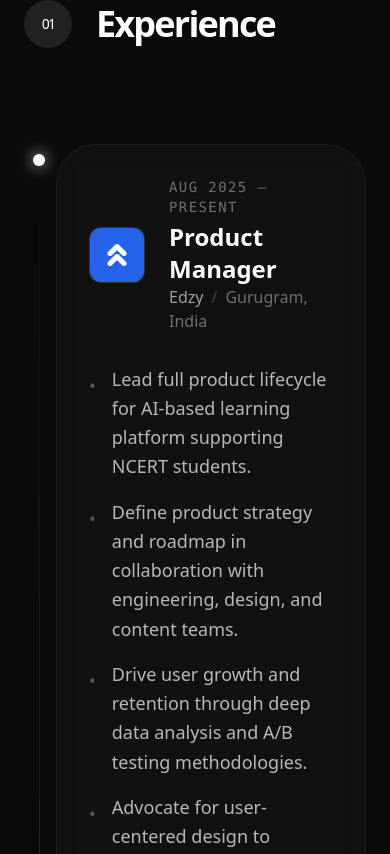
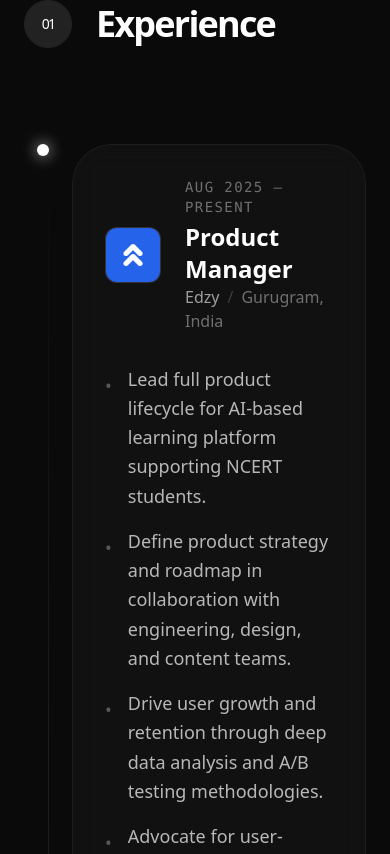
Before and after one commit to Hari1234-ai/portfolio, a Next.js app: page / in a window 390 px wide. Shown: the part 4930-5784 px from the top of the page. Built offline with nearby package versions, Linux system fonts and the light colour scheme.

Commit message:
fix timeline alignment

```diff
--- a/src/components/Resume.tsx
+++ b/src/components/Resume.tsx
@@ -142,9 +142,9 @@ export default function Resume() {
             Experience
           </motion.h3>
 
-          <div className="relative pl-8 md:pl-20 py-8">
-            {/* The Vertical Line */}
-            <div className="absolute left-[15px] md:left-[31px] top-0 bottom-0 w-px bg-gradient-to-b from-white/0 via-white/20 to-white/0"></div>
+          <div className="relative pl-12 md:pl-32 py-8">
+            {/* The Vertical Line - Centered in the gutter */}
+            <div className="absolute left-[24px] md:left-[64px] top-0 bottom-0 w-px bg-gradient-to-b from-white/0 via-white/20 to-white/0"></div>
 
             <div className="space-y-24">
               {experiences.map((exp, i) => (
@@ -156,9 +156,9 @@ export default function Resume() {
                   transition={{ duration: 0.6, delay: i * 0.1 }}
                   className="relative"
                 >
-                  {/* Timeline Dot/Marker */}
-                  <div className="absolute -left-[33px] md:-left-[57px] top-0 w-8 h-8 md:w-12 md:h-12 flex items-center justify-center z-10">
-                    <div className="w-3 h-3 md:w-4 md:h-4 rounded-full bg-white shadow-[0_0_15px_rgba(255,255,255,0.8)]"></div>
+                  {/* Timeline Dot/Marker - Centered on the line */}
+                  <div className="absolute -left-[24px] md:-left-[64px] top-0 w-px flex items-center justify-center z-10">
+                    <div className="w-3 h-3 md:w-4 md:h-4 shrink-0 rounded-full bg-white shadow-[0_0_15px_rgba(255,255,255,0.8)] -translate-x-1/2"></div>
                   </div>
 
                   <div className="glass p-8 md:p-12 rounded-[2.5rem] border border-white/5 hover:bg-white/5 hover:border-white/10 transition-all duration-500 group relative overflow-hidden flex flex-col xl:flex-row gap-12 items-center">
```
